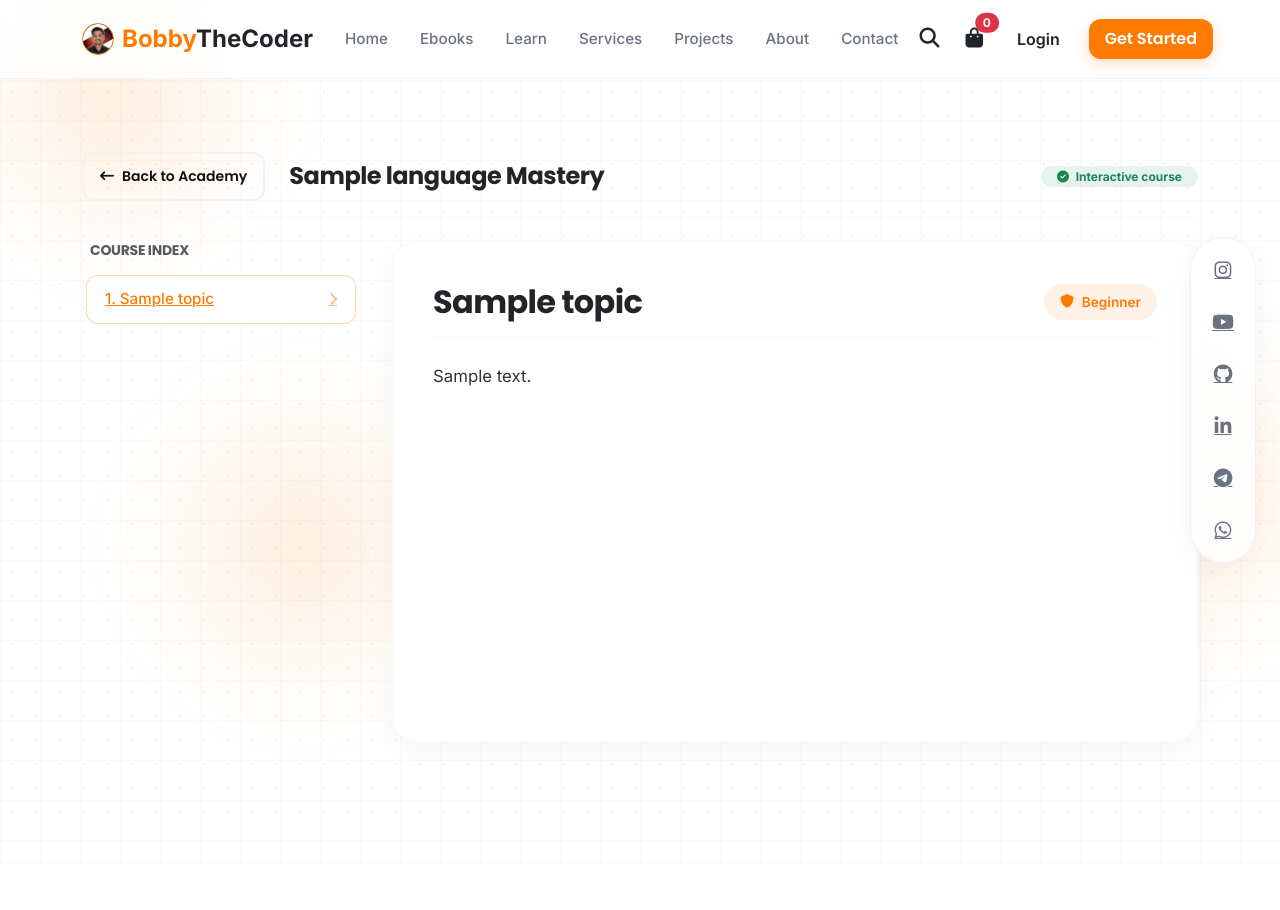
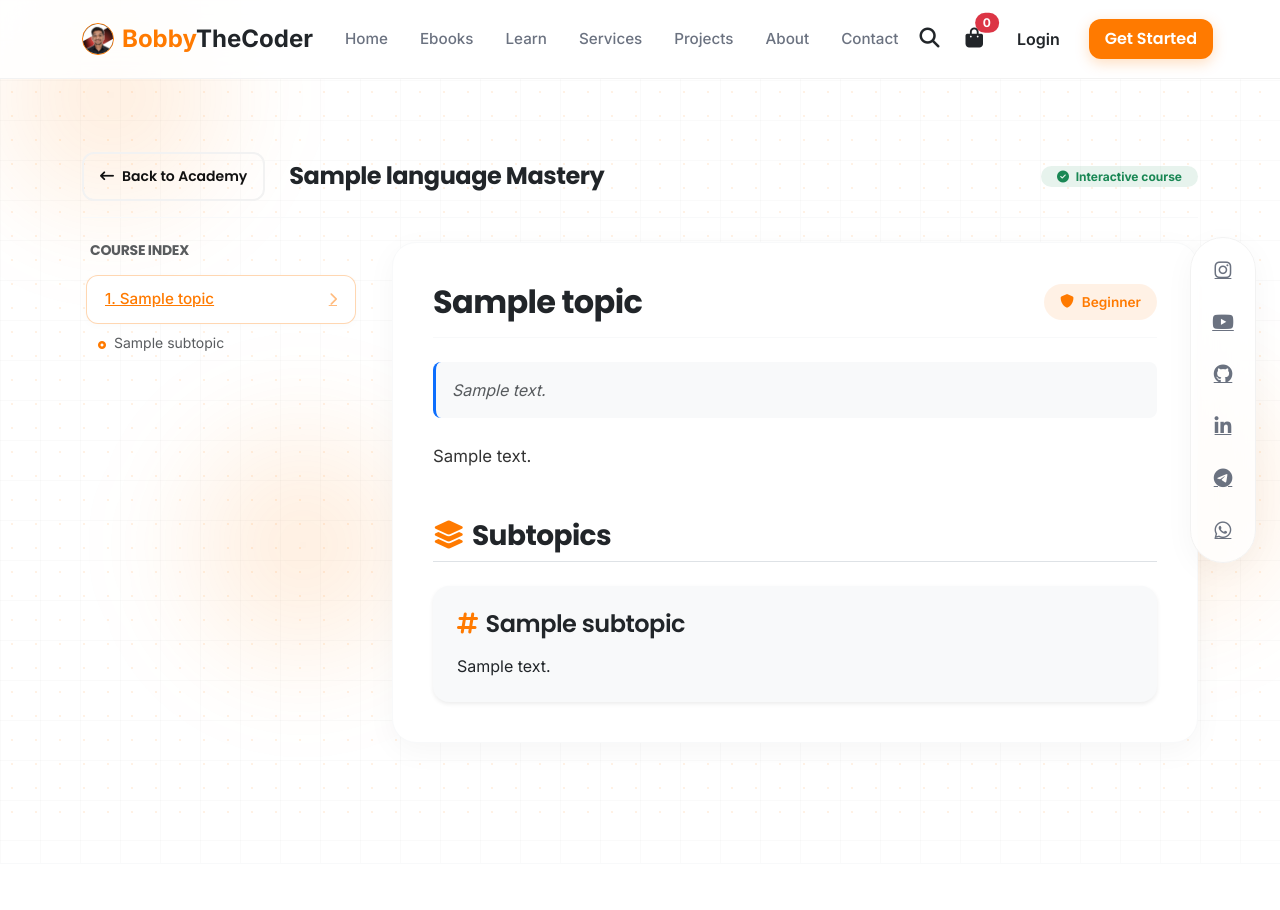
Before and after one commit to BobbyTheCoder07/BTCecommerce, a Django app: a page that uses templates/base.html in a window 1280 px wide; the page is wider, and only the part inside the window is pictured. Shown: the top 910 px of that part. Run offline with Django 5.2, Linux system fonts and the light colour scheme; tables that the repository leaves empty hold one stand-in row (values such as "Sample post"); some libraries are stand-ins or nearby versions.

Commit message:
Fix search favicon, reduce learn home page glow, add description and SubTopic inline to Topic, integrate notes/questions apps, and add content_type selector to Note model

```diff
--- a/btc_ecommerce/settings.py
+++ b/btc_ecommerce/settings.py
@@ -34,6 +34,8 @@ INSTALLED_APPS = [
     'dashboard',
     'learn',
     'projects',
+    'notes',
+    'questions',
 ]
 
 MIDDLEWARE = [
--- a/btc_ecommerce/urls.py
+++ b/btc_ecommerce/urls.py
@@ -11,6 +11,8 @@ urlpatterns = [
     path('dashboard/', include('dashboard.urls')),
     path('learn/', include('learn.urls')),
     path('projects/', include('projects.urls')),
+    path('notes/', include('notes.urls')),
+    path('questions/', include('questions.urls')),
 ]
 
 if settings.DEBUG:
--- a/learn/models.py
+++ b/learn/models.py
@@ -28,6 +28,10 @@ class Topic(models.Model):
     language = models.ForeignKey(Language, on_delete=models.CASCADE, related_name='topics')
     title = models.CharField(max_length=200)
     slug = models.SlugField(unique=True, blank=True)
+    description = models.TextField(
+        blank=True, default='',
+        help_text="Short description/overview of this topic. Supports rich HTML (CKEditor)."
+    )
     content = models.TextField(help_text="Topic content in HTML. Will render with |safe.")
     difficulty = models.CharField(max_length=20, choices=DIFFICULTY_CHOICES, default='beginner')
     order = models.PositiveIntegerField(default=0, help_text="Custom order rank in sidebar")
@@ -43,3 +47,25 @@ class Topic(models.Model):
 
     def __str__(self):
         return f"{self.language.name} - {self.title}"
+
+
+class SubTopic(models.Model):
+    topic = models.ForeignKey(Topic, on_delete=models.CASCADE, related_name='subtopics')
+    title = models.CharField(max_length=200)
+    slug = models.SlugField(unique=True, blank=True)
+    content = models.TextField(
+        help_text="SubTopic content in HTML. Supports CKEditor rich editing and code blocks."
+    )
+    order = models.PositiveIntegerField(default=0, help_text="Display order within the parent topic")
+    created_at = models.DateTimeField(auto_now_add=True)
+
+    class Meta:
+        ordering = ['order', 'created_at']
+
+    def save(self, *args, **kwargs):
+        if not self.slug:
+            self.slug = slugify(f"{self.topic.title}-{self.title}")
+        super().save(*args, **kwargs)
+
+    def __str__(self):
+        return f"{self.topic.title} → {self.title}"
--- a/learn/views.py
+++ b/learn/views.py
@@ -31,11 +31,21 @@ def learn_detail_view(request, lang_slug, topic_slug=None):
         if not active_topic:
             return JsonResponse({'error': 'No content available'}, status=404)
 
+        subtopics_list = []
+        if active_topic:
+            for sub in active_topic.subtopics.all():
+                subtopics_list.append({
+                    'title': sub.title,
+                    'content': sub.content,
+                })
+
         return JsonResponse({
             'title': active_topic.title,
             'difficulty': active_topic.get_difficulty_display(),
+            'description': active_topic.description,
             'content': active_topic.content,
-            'order': active_topic.order
+            'order': active_topic.order,
+            'subtopics': subtopics_list
         })
 
     # Standard context context
--- a/templates/base.html
+++ b/templates/base.html
@@ -12,9 +12,10 @@
     <link rel="canonical" href="{{ request.build_absolute_uri }}">
 
     <!-- Favicon and Touch Icons -->
-    <link rel="shortcut icon" type="image/x-icon" href="{% static 'img/bobby_round.jpg' %}">
-    <link rel="icon" type="image/png" sizes="32x32" href="{% static 'img/bobby_round.jpg' %}">
-    <link rel="apple-touch-icon" href="{% static 'img/bobby_round.jpg' %}">
+    <link rel="icon" type="image/jpeg" sizes="32x32" href="{% static 'img/bobby_round.jpg' %}">
+    <link rel="icon" type="image/jpeg" sizes="16x16" href="{% static 'img/bobby_round.jpg' %}">
+    <link rel="shortcut icon" href="{% static 'img/bobby_round.jpg' %}">
+    <link rel="apple-touch-icon" sizes="180x180" href="{% static 'img/bobby_round.jpg' %}">
 
     <!-- Open Graph / Facebook -->
     <meta property="og:type" content="website">
--- a/templates/learn/learn_detail.html
+++ b/templates/learn/learn_detail.html
@@ -47,6 +47,7 @@
                 <div class="topic-list-group">
                     {% if topics %}
                         {% for topic in topics %}
+                            <div class="topic-item-wrapper mb-2">
                                 <a href="{% url 'topic_detail' language.slug topic.slug %}"
                                    class="topic-sidebar-link {% if active_topic.slug == topic.slug %}active{% endif %}"
                                    data-slug="{{ topic.slug }}"
@@ -54,6 +55,16 @@
                                     <span>{{ forloop.counter }}. {{ topic.title }}</span>
                                     <i class="fa-solid fa-chevron-right small opacity-50"></i>
                                 </a>
+                                {% if topic.subtopics.all %}
+                                    <div class="subtopic-sidebar-group ps-3 mt-1 {% if active_topic.slug != topic.slug %}d-none{% endif %}" id="subtopics-list-{{ topic.slug }}">
+                                        {% for subtopic in topic.subtopics.all %}
+                                            <a href="#subtopic-{{ subtopic.id }}" class="d-block py-1 text-decoration-none text-muted small hover-text-primary">
+                                                <i class="fa-solid fa-circle-dot me-2 text-primary" style="font-size: 8px; color: var(--accent) !important;"></i>{{ subtopic.title }}
+                                            </a>
+                                        {% endfor %}
+                                    </div>
+                                {% endif %}
+                            </div>
                         {% endfor %}
                     {% else %}
                         <p class="text-muted small px-2">No topics uploaded for this language.</p>
@@ -73,9 +84,31 @@
                             </span>
                         </div>
 
+                        <!-- Topic Description (if exists) -->
+                        <div id="topicDescriptionContainer" class="mb-4" style="{% if not active_topic.description %}display: none;{% endif %}">
+                            <div id="topicDescription" class="p-3 bg-light rounded-3 border-start border-primary border-3 text-muted fst-italic">
+                                {{ active_topic.description|safe }}
+                            </div>
+                        </div>
+
                         <!-- Main Rich HTML Content Area (safe rendering for CKEditor output) -->
-                        <div class="topic-content-body font-body" id="topicContent">
+                        <div class="topic-content-body font-body mb-5" id="topicContent">
                             {{ active_topic.content|safe }}
+                        </div>
+
+                        <!-- Subtopics Section -->
+                        <div id="subtopicsContainer" class="mt-5" style="{% if not active_topic.subtopics.all %}display: none;{% endif %}">
+                            <h3 class="font-heading fw-bold text-dark mb-4 pb-2 border-bottom"><i class="fa-solid fa-layer-group me-2 text-primary" style="color: var(--accent) !important;"></i>Subtopics</h3>
+                            <div id="subtopicsList" class="d-flex flex-column gap-4">
+                                {% for sub in active_topic.subtopics.all %}
+                                    <div class="subtopic-card card border-0 bg-light p-4 rounded-4 shadow-sm" id="subtopic-{{ sub.id }}">
+                                        <h4 class="font-heading fw-semibold text-dark mb-3"><i class="fa-solid fa-hashtag me-2 text-primary" style="color: var(--accent) !important;"></i>{{ sub.title }}</h4>
+                                        <div class="subtopic-content font-body">
+                                            {{ sub.content|safe }}
+                                        </div>
+                                    </div>
+                                {% endfor %}
+                            </div>
                         </div>
                     </div>
                 {% else %}
@@ -125,9 +158,47 @@
             document.getElementById('topicTitle').innerText = data.title;
             document.getElementById('topicDifficulty').innerHTML = `<i class="fa-solid fa-shield"></i> ${data.difficulty}`;
 
+            // Swap description
+            const descContainer = document.getElementById('topicDescriptionContainer');
+            const descBody = document.getElementById('topicDescription');
+            if (data.description) {
+                descBody.innerHTML = data.description;
+                descContainer.style.display = '';
+            } else {
+                descContainer.style.display = 'none';
+            }
+
             // Swap main content body
             const contentContainer = document.getElementById('topicContent');
             contentContainer.innerHTML = data.content;
+
+            // Swap subtopics
+            const subContainer = document.getElementById('subtopicsContainer');
+            const subList = document.getElementById('subtopicsList');
+            subList.innerHTML = '';
+            if (data.subtopics && data.subtopics.length > 0) {
+                data.subtopics.forEach(sub => {
+                    const card = document.createElement('div');
+                    card.className = 'subtopic-card card border-0 bg-light p-4 rounded-4 shadow-sm';
+                    card.innerHTML = `
+                        <h4 class="font-heading fw-semibold text-dark mb-3"><i class="fa-solid fa-hashtag me-2 text-primary" style="color: var(--accent) !important;"></i>${sub.title}</h4>
+                        <div class="subtopic-content font-body">
+                            ${sub.content}
+                        </div>
+                    `;
+                    subList.appendChild(card);
+                });
+                subContainer.style.display = '';
+            } else {
+                subContainer.style.display = 'none';
+            }
+
+            // Toggle subtopic sidebar visibility
+            document.querySelectorAll('.subtopic-sidebar-group').forEach(el => el.classList.add('d-none'));
+            const activeSubList = document.getElementById(`subtopics-list-${topicSlug}`);
+            if (activeSubList) {
+                activeSubList.classList.remove('d-none');
+            }
 
             // Trigger Fade animation
             const renderBlock = document.getElementById('topicRenderBlock');
--- a/templates/learn/learn_home.html
+++ b/templates/learn/learn_home.html
@@ -5,8 +5,8 @@
 
 {% block content %}
 <section class="py-5 position-relative overflow-hidden grid-pattern">
-    <!-- Glowing Blob -->
-    <div class="position-absolute top-50 start-50 translate-middle rounded-circle bg-primary opacity-10" style="width: 500px; height: 500px; filter: blur(80px); z-index: -1; background-color: var(--accent) !important;"></div>
+    <!-- Subtle Accent Glow -->
+    <div class="position-absolute top-50 start-50 translate-middle rounded-circle" style="width: 250px; height: 250px; filter: blur(120px); z-index: -1; background-color: var(--accent); opacity: 0.05;"></div>
 
     <div class="container py-5">
         <!-- Section Header -->
```
Also changed, not shown: learn/admin.py (+45 -2 lines), notes/admin.py (+9 -1 lines), notes/models.py (+12 -1 lines), static/js/admin_ckeditor.js (+30 -7 lines), static/js/admin_notes_toggle.js (added, +21 -0 lines), templates/notes/note_detail.html (+11 -2 lines), learn/migrations/0002_topic_description_subtopic.py (added), notes/migrations/0002_note_content_html_note_content_type_and_more.py (added). Lines whose indentation alone changed are shown as unchanged.
